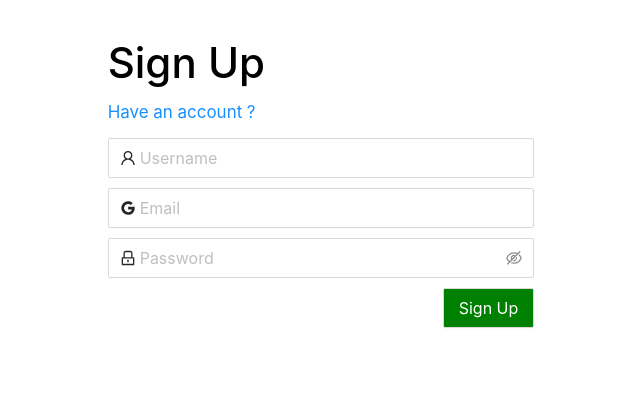
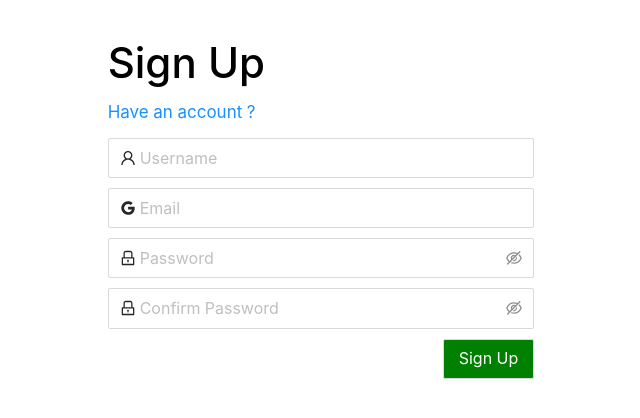
Before and after one commit to dev1line/TTCN_sachuphy, a React (Create React App) app in the folder client/: page /signup in a window 1280 px wide. Shown: the top 418 px of the page, without its empty margins (319-959 px from the left). Built offline with nearby package versions, Linux system fonts and the light colour scheme.

Commit message:
add confirm pass

```diff
--- a/client/src/components/Sign/SignupForm.js
+++ b/client/src/components/Sign/SignupForm.js
@@ -49,6 +49,27 @@ const SignupForm = (props) => {
             >
                 <Input.Password size="large" prefix={<LockOutlined className="site-form-item-icon" />} placeholder="Password" />
             </Form.Item>
+            <Form.Item
+                name="confirm"
+                dependencies={['txtpassword']}
+                hasFeedback
+                rules={[
+                {
+                    required: true,
+                    message: 'Please confirm your password!',
+                },
+                ({ getFieldValue }) => ({
+                    validator(rule, value) {
+                    if (!value || getFieldValue('txtpassword') === value) {
+                        return Promise.resolve();
+                    }
+                    return Promise.reject('The two passwords that you entered do not match!');
+                    },
+                }),
+                ]}
+            >
+            <Input.Password size="large" prefix={<LockOutlined className="site-form-item-icon" />} placeholder ="Confirm Password" />
+        </Form.Item>
             <Form.Item >
                 <Button size="large" type="success" htmlType="submit" style={{ float: 'right', backgroundColor: "green", color: "white" }}>
                     Sign Up
```
Also changed, not shown: 1 other file (tests, documents, lock files or other folders).
